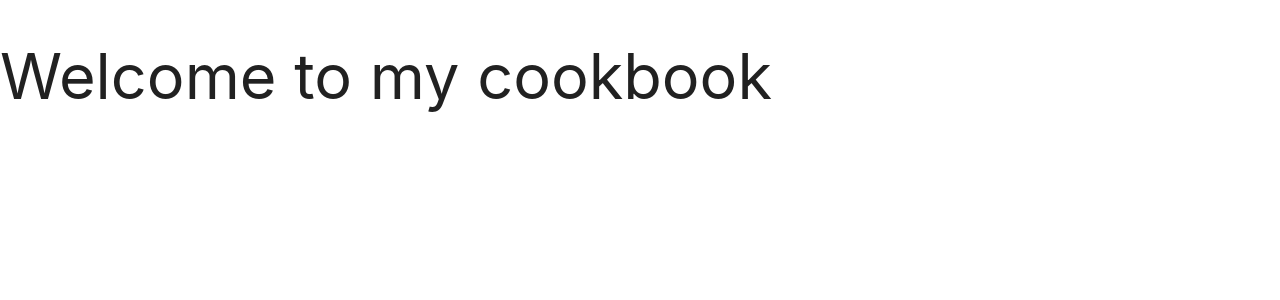
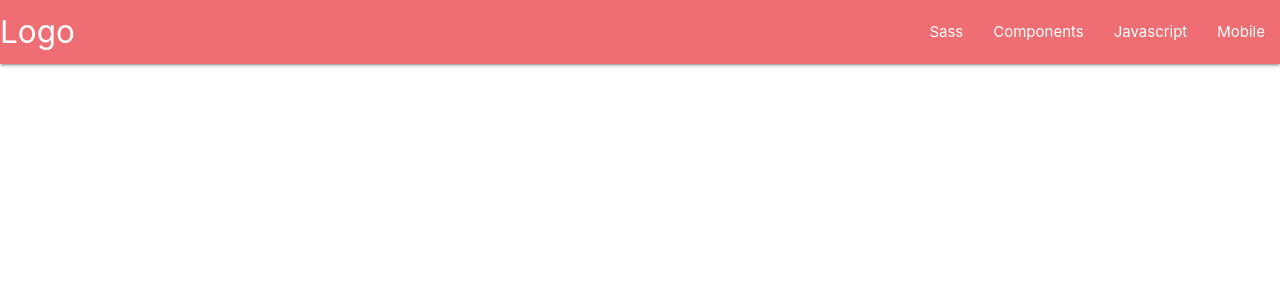
Before and after one commit to kenanwright1988/MS3, a Flask app: page / in a window 1280 px wide. Shown: the top 300 px of the page. Run offline with Flask 2, Linux system fonts and the light colour scheme; some libraries are stand-ins or nearby versions.

Commit message:
Connect to Heroku and Add navbar

```diff
--- a/templates/base.html
+++ b/templates/base.html
@@ -15,8 +15,27 @@
 
 <body>
 
+    <nav>
+    <div class="nav-wrapper">
+      <a href="#!" class="brand-logo">Logo</a>
+      <a href="#" data-target="mobile-demo" class="sidenav-trigger"><i class="material-icons">menu</i></a>
+      <ul class="right hide-on-med-and-down">
+        <li><a href="sass.html">Sass</a></li>
+        <li><a href="badges.html">Components</a></li>
+        <li><a href="collapsible.html">Javascript</a></li>
+        <li><a href="mobile.html">Mobile</a></li>
+      </ul>
+    </div>
+  </nav>
+
+  <ul class="sidenav" id="mobile-demo">
+    <li><a href="sass.html">Sass</a></li>
+    <li><a href="badges.html">Components</a></li>
+    <li><a href="collapsible.html">Javascript</a></li>
+    <li><a href="mobile.html">Mobile</a></li>
+  </ul>
+
         {% block content %}
-        <h1>Welcome to my cookbook</h1>
         {% endblock %}
 
 
```
